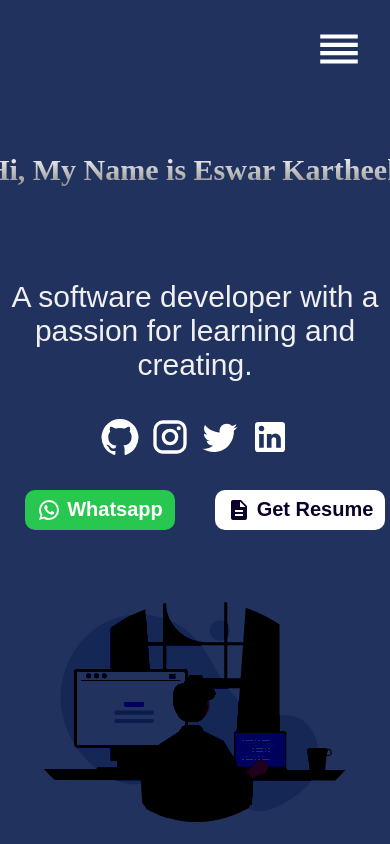
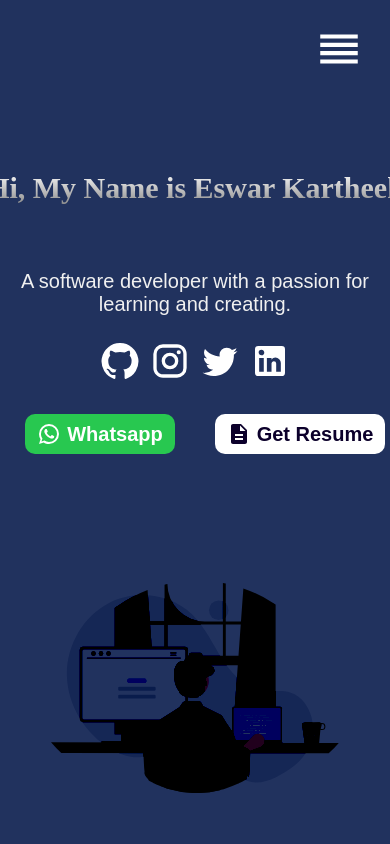
Before and after one commit to Eswarkartheekgrandhi/EswarKartheekPortfolio, a React (Create React App) app: page / in a window 390 px wide. Built offline with nearby package versions, Linux system fonts and the light colour scheme; a web font is replaced by a local one.

Commit message:
Update Home.css

```diff
--- a/src/styles/Home.css
+++ b/src/styles/Home.css
@@ -163,7 +163,7 @@
     transform: translate(-50%, -20%);
   }
   .about .home_image img {
-    height: 220px;
+    height: 210px;
   }
   .backend {
     flex-direction: column;
@@ -188,6 +188,15 @@
   .skills .list {
     width: 90%;
   }
+
+  .about .prompt p {
+    font-size: 20px;
+    /* margin-top: 0%; */
+  }
+
+  .about .prompt .prompt_p {
+    margin-top: 1%;
+  }
 }
 
 @media (max-width: 768px) {
```
